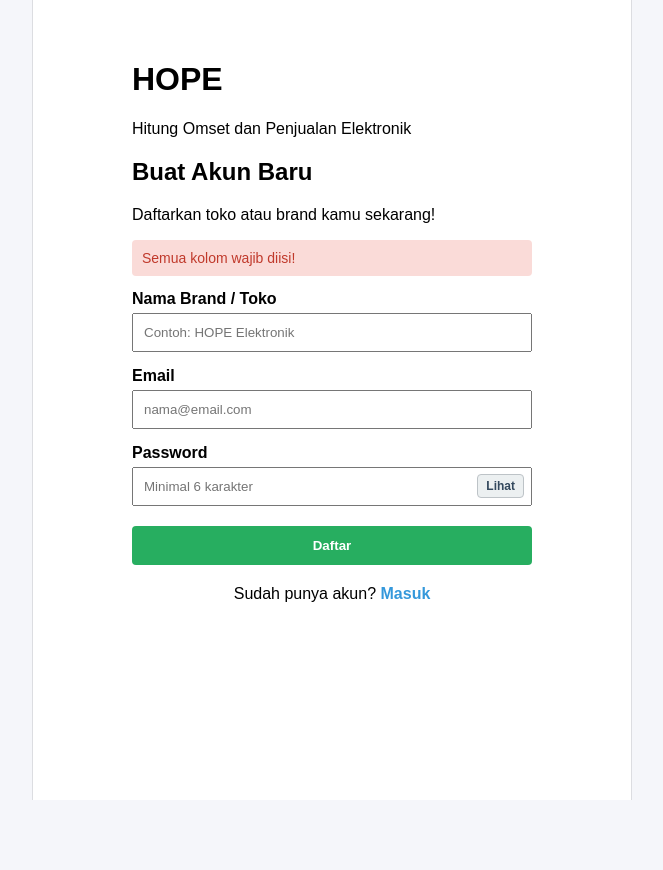
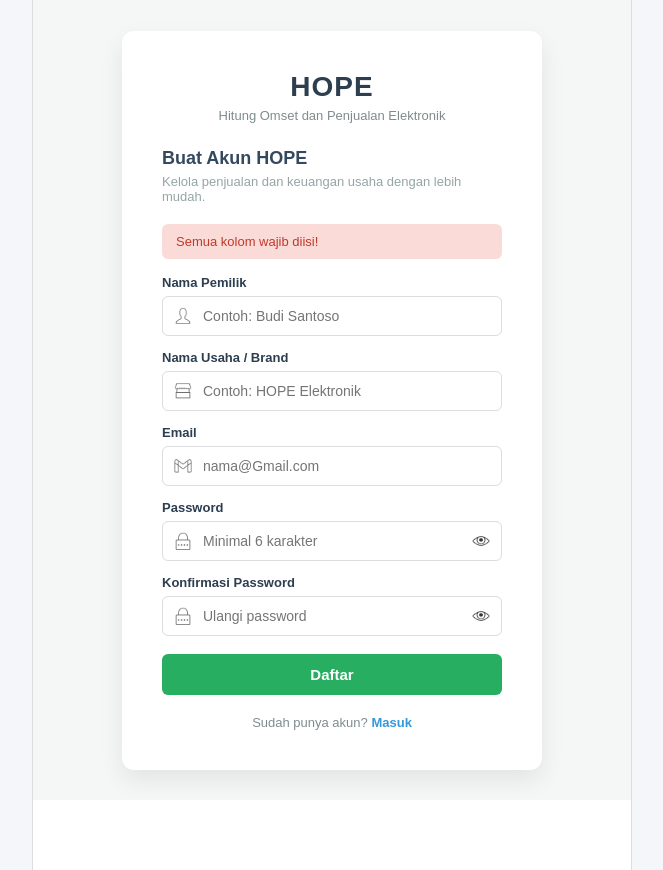
Before and after one commit to deasywal/hope-pwa, a Vue app in the folder hope-pwa/: page /register in a window 1280 px wide. Both pictures are taken after a click on the button "Daftar". Shown: the whole page, without its empty margins (308-971 px from the left). Before the commit the page ends 800 px from the top, so only its background shows below. Built offline with nearby package versions, Linux system fonts and the light colour scheme.

Commit message:
update Dashboard dan Menu login

```diff
--- a/hope-pwa/src/router/index.js
+++ b/hope-pwa/src/router/index.js
@@ -9,7 +9,8 @@ import RegisterView from '../views/RegisterView.vue'
 const router = createRouter({
   history: createWebHistory(import.meta.env.BASE_URL),
   routes: [
-    { path: '/', name: 'dashboard', component: DashboardView },
+    { path: '/', name: 'home', component: DashboardView },
+    { path: '/dashboard', name: 'dashboard', component: DashboardView }, // <-- Ditambahkan agar sinkron
     { path: '/produk', name: 'produk', component: ProdukView },
     { path: '/transaksi', name: 'transaksi', component: TransaksiView },
     { path: '/laporan', name: 'laporan', component: LaporanView },
--- a/hope-pwa/src/views/DashboardView.vue
+++ b/hope-pwa/src/views/DashboardView.vue
@@ -282,7 +282,7 @@ const logout = () => {
   border-bottom: none;
 }
 
-/* Kotak Tanggal & Tombol Ubah Tanggal di Kanan */
+/* Kotak Tanggal & Tombol Ubah Tanggal */
 .date-card {
   background: #ffffff;
   border: 1px solid #dcdde1;
--- a/hope-pwa/src/views/LoginView.vue
+++ b/hope-pwa/src/views/LoginView.vue
@@ -25,7 +25,10 @@ const handleLogin = () => {
   const savedData = localStorage.getItem('registeredAccount')
 
   if (!savedData) {
-    errorMessage.value = 'Belum ada akun terdaftar! Silakan daftar terlebih dahulu.'
+    successMessage.value = 'Login Berhasil! Mengalihkan...'
+    setTimeout(() => {
+      router.push('/dashboard')
+    }, 800)
     return
   }
 
@@ -38,8 +41,8 @@ const handleLogin = () => {
 
   successMessage.value = 'Login Berhasil! Mengalihkan...'
   setTimeout(() => {
-    router.push('/')
-  }, 1000)
+    router.push('/dashboard')
+  }, 800)
 }
 
 const handleForgotPassword = () => {
@@ -73,32 +76,38 @@ const handleForgotPassword = () => {
       <!-- Form Utama -->
       <div class="form-control-group">
 
+        <!-- Input Gmail dengan Ikon Gmail -->
         <div class="input-block">
           <label class="input-label">Email</label>
-          <input
-            type="text"
-            v-model="email"
-            placeholder="nama@email.com"
-            class="text-input"
-          />
+          <div class="input-wrapper">
+            <div class="input-icon-wrapper left">
+              <img src="/images/icons8-gmail-50.png" alt="Gmail Icon" class="input-icon" />
+            </div>
+            <input
+              type="text"
+              v-model="email"
+              placeholder="nama@Gmail.com"
+              class="text-input"
+            />
+          </div>
         </div>
 
+        <!-- Input Password dengan Ikon Password & Ikon Mata -->
         <div class="input-block">
           <label class="input-label">Password</label>
-          <div class="password-box">
+          <div class="input-wrapper password-box">
+            <div class="input-icon-wrapper left">
+              <img src="/images/icons8-password-50.png" alt="Password Icon" class="input-icon" />
+            </div>
             <input
               :type="showPassword ? 'text' : 'password'"
               v-model="password"
               placeholder="Masukkan password"
               class="text-input password-input"
             />
-            <button
-              type="button"
-              @click="togglePasswordVisibility"
-              class="eye-btn"
-            >
-              {{ showPassword ? 'Sembunyi' : 'Lihat' }}
-            </button>
+            <div class="input-icon-wrapper right cursor-pointer" @click="togglePasswordVisibility" title="Lihat/Sembunyikan Password">
+              <img src="/images/icons8-eye.gif" alt="Toggle Password" class="input-icon eye-icon" />
+            </div>
           </div>
         </div>
 
@@ -116,6 +125,11 @@ const handleForgotPassword = () => {
 
       </div>
 
+      <!-- Garis Pemisah "atau" -->
+      <div class="divider">
+        <span>atau</span>
+      </div>
+
       <p class="footer-text">
         Belum punya akun? <router-link to="/register" class="register-nav-link">Daftar di sini</router-link>
       </p>
@@ -129,7 +143,7 @@ const handleForgotPassword = () => {
   display: flex;
   align-items: center;
   justify-content: center;
-  min-height: calc(100vh - 80px);
+  min-height: 100vh;
   background-color: #f4f7f6;
   padding: 20px;
   box-sizing: border-box;
@@ -214,9 +228,41 @@ const handleForgotPassword = () => {
   color: #2c3e50;
 }
 
+.input-wrapper {
+  position: relative;
+  display: flex;
+  align-items: center;
+}
+
+.input-icon-wrapper.left {
+  position: absolute;
+  left: 12px;
+  display: flex;
+  align-items: center;
+  pointer-events: none;
+}
+
+.input-icon-wrapper.right {
+  position: absolute;
+  right: 12px;
+  display: flex;
+  align-items: center;
+  cursor: pointer;
+}
+
+.input-icon {
+  width: 18px;
+  height: 18px;
+  opacity: 0.6;
+}
+
+.eye-icon {
+  opacity: 0.8;
+}
+
 .text-input {
   width: 100%;
-  padding: 11px 14px;
+  padding: 11px 14px 11px 40px;
   border: 1px solid #dcdde1;
   border-radius: 6px;
   font-size: 14px;
@@ -225,36 +271,12 @@ const handleForgotPassword = () => {
   transition: border-color 0.2s;
 }
 
+.password-input {
+  padding-right: 40px;
+}
+
 .text-input:focus {
   border-color: #3498db;
-}
-
-.password-box {
-  position: relative;
-  width: 100%;
-}
-
-.password-input {
-  padding-right: 80px;
-}
-
-.eye-btn {
-  position: absolute;
-  right: 8px;
-  top: 50%;
-  transform: translateY(-50%);
-  background: #ecf0f1;
-  border: none;
-  padding: 6px 12px;
-  border-radius: 4px;
-  cursor: pointer;
-  font-size: 11px;
-  font-weight: bold;
-  color: #57606f;
-}
-
-.eye-btn:hover {
-  background: #dfe4ea;
 }
 
 .forgot-wrapper {
@@ -291,8 +313,28 @@ const handleForgotPassword = () => {
   background-color: #2980b9;
 }
 
+.divider {
+  display: flex;
+  align-items: center;
+  text-align: center;
+  margin: 20px 0;
+}
+
+.divider::before,
+.divider::after {
+  content: '';
+  flex: 1;
+  border-bottom: 1px solid #dcdde1;
+}
+
+.divider span {
+  padding: 0 10px;
+  font-size: 12px;
+  color: #7f8c8d;
+}
+
 .footer-text {
-  margin-top: 20px;
+  margin-top: 10px;
   text-align: center;
   font-size: 13px;
   color: #7f8c8d;
--- a/hope-pwa/src/views/RegisterView.vue
+++ b/hope-pwa/src/views/RegisterView.vue
@@ -3,16 +3,24 @@ import { ref } from 'vue'
 import { useRouter } from 'vue-router'
 
 const router = useRouter()
+const ownerName = ref('')
 const brandName = ref('')
 const email = ref('')
 const password = ref('')
+const confirmPassword = ref('')
 const errorMessage = ref('')
 const successMessage = ref('')
 
-// Buat tombol lihat/sembunyi password
+// Tombol lihat/sembunyi password utama
 const showPassword = ref(false)
 const togglePasswordVisibility = () => {
   showPassword.value = !showPassword.value
+}
+
+// Tombol lihat/sembunyi konfirmasi password
+const showConfirmPassword = ref(false)
+const toggleConfirmPasswordVisibility = () => {
+  showConfirmPassword.value = !showConfirmPassword.value
 }
 
 // Fungsi validasi format email
@@ -25,35 +33,44 @@ const handleRegister = () => {
   errorMessage.value = ''
   successMessage.value = ''
 
-  // 1. Buat validasi
-  if (!brandName.value.trim() || !email.value.trim() || !password.value.trim()) {
+  // 1. Validasi semua kolom wajib diisi
+  if (!ownerName.value.trim() || !brandName.value.trim() || !email.value.trim() || !password.value.trim() || !confirmPassword.value.trim()) {
     errorMessage.value = 'Semua kolom wajib diisi!'
     return
   }
 
-  // 2. Buat validasi format email
+  // 2. Validasi format email
   if (!isValidEmail(email.value)) {
     errorMessage.value = 'Format email tidak valid! Masukkan email yang benar.'
     return
   }
 
-  // 3. Ini buat validasi panjang password minimal 6 karakter
+  // 3. Validasi panjang password minimal 6 karakter
   if (password.value.length < 6) {
     errorMessage.value = 'Password terlalu pendek! Minimal harus 6 karakter.'
     return
   }
 
-  //Ini buat simpan data akun ke localStorage
+  // 4. Validasi apakah password dan konfirmasi password sama (*match*)
+  if (password.value !== confirmPassword.value) {
+    errorMessage.value = 'Konfirmasi password tidak cocok! Silakan periksa kembali.'
+    return
+  }
+
+  // Simpan data akun ke localStorage
   const accountData = {
+    ownerName: ownerName.value.trim(),
     brandName: brandName.value.trim(),
     email: email.value.trim(),
     password: password.value
   }
   localStorage.setItem('registeredAccount', JSON.stringify(accountData))
 
+  // Simpan juga nama brand agar sinkron dengan Dashboard
+  localStorage.setItem('umkmBrandName', brandName.value.trim())
+
   successMessage.value = 'Akun berhasil dibuat! Mengalihkan ke halaman login...'
 
-  // Mengarahkan kembali ke halaman login
   setTimeout(() => {
     router.push('/login')
   }, 1500)
@@ -61,69 +78,302 @@ const handleRegister = () => {
 </script>
 
 <template>
-  <div style="padding: 40px; font-family: sans-serif; max-width: 400px; margin: auto;">
-    <h1>HOPE</h1>
-    <p>Hitung Omset dan Penjualan Elektronik</p>
+  <div class="register-container">
+    <div class="register-card">
 
-    <h2>Buat Akun Baru</h2>
-    <p>Daftarkan toko atau brand kamu sekarang!</p>
+      <!-- Header Brand -->
+      <div class="brand-section">
+        <h1 class="brand-title">HOPE</h1>
+        <p class="brand-subtitle">Hitung Omset dan Penjualan Elektronik</p>
+      </div>
+
+      <h2 class="form-title">Buat Akun HOPE</h2>
+      <p class="form-desc">Kelola penjualan dan keuangan usaha dengan lebih mudah.</p>
 
       <!-- Pesan Peringatan atau Sukses -->
-    <p v-if="errorMessage" style="color: #c0392b; background: #fadbd8; padding: 10px; border-radius: 4px; font-size: 14px;">{{ errorMessage }}</p>
-    <p v-if="successMessage" style="color: #27ae60; background: #d4efdf; padding: 10px; border-radius: 4px; font-size: 14px;">{{ successMessage }}</p>
+      <div v-if="errorMessage" class="alert-box error">{{ errorMessage }}</div>
+      <div v-if="successMessage" class="alert-box success">{{ successMessage }}</div>
 
-    <div>
-      <div style="margin-bottom: 15px;">
-        <label style="display: block; margin-bottom: 5px; font-weight: bold;">Nama Brand / Toko</label>
+      <div class="form-control-group">
+
+        <!-- Input Nama Pemilik dengan Ikon Customer -->
+        <div class="input-block">
+          <label class="input-label">Nama Pemilik</label>
+          <div class="input-wrapper">
+            <div class="input-icon-wrapper left">
+              <img src="/images/icons8-customer-50.png" alt="Owner Icon" class="input-icon" />
+            </div>
+            <input
+              type="text"
+              v-model="ownerName"
+              placeholder="Contoh: Budi Santoso"
+              class="text-input"
+            />
+          </div>
+        </div>
+
+        <!-- Input Nama Brand / Usaha dengan Ikon Market -->
+        <div class="input-block">
+          <label class="input-label">Nama Usaha / Brand</label>
+          <div class="input-wrapper">
+            <div class="input-icon-wrapper left">
+              <img src="/images/icons8-market-50.png" alt="Market Icon" class="input-icon" />
+            </div>
             <input
               type="text"
               v-model="brandName"
               placeholder="Contoh: HOPE Elektronik"
-          style="width: 100%; padding: 10px; box-sizing: border-box;"
+              class="text-input"
             />
           </div>
+        </div>
 
-      <div style="margin-bottom: 15px;">
-        <label style="display: block; margin-bottom: 5px; font-weight: bold;">Email</label>
+        <!-- Input Email dengan Ikon Gmail -->
+        <div class="input-block">
+          <label class="input-label">Email</label>
+          <div class="input-wrapper">
+            <div class="input-icon-wrapper left">
+              <img src="/images/icons8-gmail-50.png" alt="Gmail Icon" class="input-icon" />
+            </div>
             <input
               type="text"
               v-model="email"
-          placeholder="nama@email.com"
-          style="width: 100%; padding: 10px; box-sizing: border-box;"
+              placeholder="nama@Gmail.com"
+              class="text-input"
             />
           </div>
+        </div>
 
-      <!-- Input Password dengan Tombol Lihat/Sembunyi -->
-      <div style="margin-bottom: 20px;">
-        <label style="display: block; margin-bottom: 5px; font-weight: bold;">Password</label>
-        <div style="position: relative; display: flex; align-items: center;">
+        <!-- Input Password dengan Ikon Password & Tombol Lihat -->
+        <div class="input-block">
+          <label class="input-label">Password</label>
+          <div class="input-wrapper password-box">
+            <div class="input-icon-wrapper left">
+              <img src="/images/icons8-password-50.png" alt="Password Icon" class="input-icon" />
+            </div>
             <input
               :type="showPassword ? 'text' : 'password'"
               v-model="password"
               placeholder="Minimal 6 karakter"
-            style="width: 100%; padding: 10px; padding-right: 75px; box-sizing: border-box;"
+              class="text-input password-input"
             />
-          <button
-            type="button"
-            @click="togglePasswordVisibility"
-            style="position: absolute; right: 8px; background: #ecf0f1; border: 1px solid #bdc3c7; padding: 4px 8px; border-radius: 4px; cursor: pointer; font-size: 12px; font-weight: bold; color: #34495e;"
-          >
-            {{ showPassword ? 'Sembunyi' : 'Lihat' }}
-          </button>
+            <div class="input-icon-wrapper right cursor-pointer" @click="togglePasswordVisibility" title="Lihat/Sembunyikan Password">
+              <img src="/images/icons8-eye.gif" alt="Toggle Password" class="input-icon eye-icon" />
+            </div>
+          </div>
+        </div>
+
+        <!-- Input Konfirmasi Password -->
+        <div class="input-block">
+          <label class="input-label">Konfirmasi Password</label>
+          <div class="input-wrapper password-box">
+            <div class="input-icon-wrapper left">
+              <img src="/images/icons8-password-50.png" alt="Password Icon" class="input-icon" />
+            </div>
+            <input
+              :type="showConfirmPassword ? 'text' : 'password'"
+              v-model="confirmPassword"
+              placeholder="Ulangi password"
+              class="text-input password-input"
+            />
+            <div class="input-icon-wrapper right cursor-pointer" @click="toggleConfirmPasswordVisibility" title="Lihat/Sembunyikan Password">
+              <img src="/images/icons8-eye.gif" alt="Toggle Password" class="input-icon eye-icon" />
+            </div>
           </div>
         </div>
 
         <button
           type="button"
           @click="handleRegister"
-        style="width: 100%; padding: 12px; background-color: #27ae60; color: white; border: none; cursor: pointer; font-weight: bold; border-radius: 4px;"
+          class="register-btn"
         >
           Daftar
         </button>
       </div>
 
-    <p style="margin-top: 20px; text-align: center;">
-      Sudah punya akun? <router-link to="/login" style="color: #3498db; text-decoration: none; font-weight: bold;">Masuk</router-link>
+      <p class="footer-text">
+        Sudah punya akun? <router-link to="/login" class="login-nav-link">Masuk</router-link>
       </p>
+
+    </div>
   </div>
 </template>
+
+<style scoped>
+.register-container {
+  display: flex;
+  align-items: center;
+  justify-content: center;
+  min-height: 100vh;
+  background-color: #f4f7f6;
+  padding: 20px;
+  box-sizing: border-box;
+  font-family: sans-serif;
+}
+
+.register-card {
+  background: #ffffff;
+  padding: 40px;
+  border-radius: 12px;
+  box-shadow: 0 10px 25px rgba(0, 0, 0, 0.08);
+  width: 100%;
+  max-width: 420px;
+  box-sizing: border-box;
+}
+
+.brand-section {
+  text-align: center;
+  margin-bottom: 25px;
+}
+
+.brand-title {
+  font-size: 28px;
+  font-weight: 800;
+  color: #2c3e50;
+  margin: 0;
+  letter-spacing: 1px;
+}
+
+.brand-subtitle {
+  font-size: 13px;
+  color: #7f8c8d;
+  margin-top: 5px;
+  margin-bottom: 0;
+}
+
+.form-title {
+  font-size: 18px;
+  color: #34495e;
+  margin-bottom: 5px;
+  margin-top: 0;
+}
+
+.form-desc {
+  font-size: 13px;
+  color: #95a5a6;
+  margin-bottom: 20px;
+  margin-top: 0;
+}
+
+.alert-box {
+  padding: 10px 14px;
+  border-radius: 6px;
+  font-size: 13px;
+  margin-bottom: 16px;
+}
+
+.alert-box.error {
+  background-color: #fadbd8;
+  color: #c0392b;
+}
+
+.alert-box.success {
+  background-color: #d4efdf;
+  color: #27ae60;
+}
+
+.form-control-group {
+  display: flex;
+  flex-direction: column;
+  gap: 14px;
+}
+
+.input-block {
+  display: flex;
+  flex-direction: column;
+  gap: 6px;
+}
+
+.input-label {
+  font-size: 13px;
+  font-weight: 600;
+  color: #2c3e50;
+}
+
+.input-wrapper {
+  position: relative;
+  display: flex;
+  align-items: center;
+}
+
+.input-icon-wrapper.left {
+  position: absolute;
+  left: 12px;
+  display: flex;
+  align-items: center;
+  pointer-events: none;
+}
+
+.input-icon-wrapper.right {
+  position: absolute;
+  right: 12px;
+  display: flex;
+  align-items: center;
+  cursor: pointer;
+}
+
+.input-icon {
+  width: 18px;
+  height: 18px;
+  opacity: 0.6;
+}
+
+.eye-icon {
+  opacity: 0.8;
+}
+
+.text-input {
+  width: 100%;
+  padding: 11px 14px 11px 40px;
+  border: 1px solid #dcdde1;
+  border-radius: 6px;
+  font-size: 14px;
+  box-sizing: border-box;
+  outline: none;
+  transition: border-color 0.2s;
+}
+
+.password-input {
+  padding-right: 40px;
+}
+
+.text-input:focus {
+  border-color: #27ae60;
+}
+
+.register-btn {
+  width: 100%;
+  padding: 12px;
+  background-color: #27ae60;
+  color: white;
+  border: none;
+  border-radius: 6px;
+  font-size: 15px;
+  font-weight: bold;
+  cursor: pointer;
+  transition: background-color 0.2s;
+  margin-top: 4px;
+}
+
+.register-btn:hover {
+  background-color: #219653;
+}
+
+.footer-text {
+  margin-top: 20px;
+  text-align: center;
+  font-size: 13px;
+  color: #7f8c8d;
+  margin-bottom: 0;
+}
+
+.login-nav-link {
+  color: #3498db;
+  text-decoration: none;
+  font-weight: bold;
+}
+
+.login-nav-link:hover {
+  text-decoration: underline;
+}
+</style>
```
Lines whose indentation alone changed are shown as unchanged.
